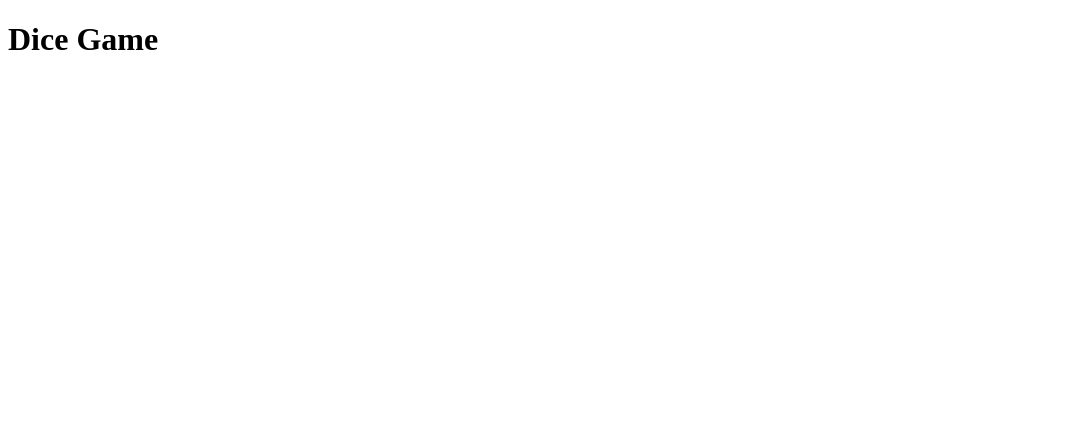
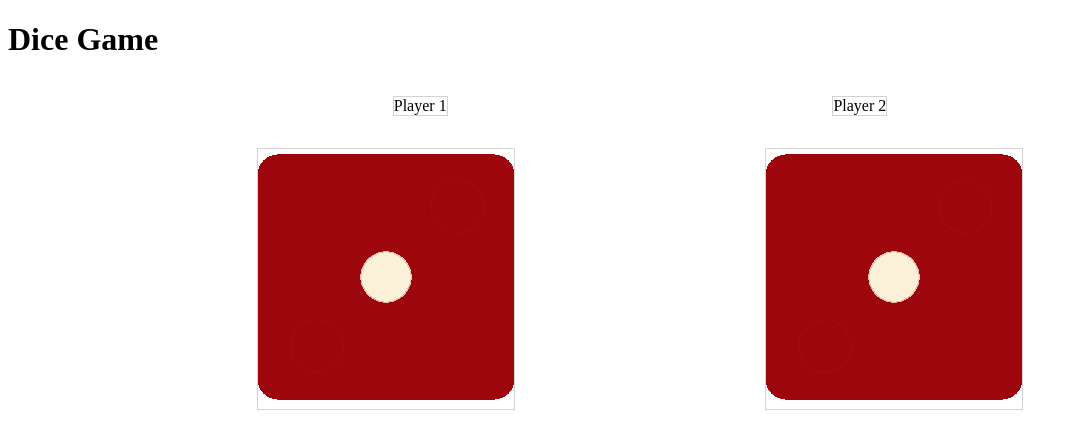
Before and after one commit to radicaladi/gameofdice, a plain HTML site: page index.html in a window 1280 px wide. Shown: the whole page, without its empty margins (0-1078 px from the left). Drawn offline with Linux system fonts and the light colour scheme.

Commit message:
basic page appearance created

```diff
--- a/index.html
+++ b/index.html
@@ -4,6 +4,22 @@
     <meta charset="UTF-8">
     <title>Dice Game</title>
     <link rel="stylesheet" href="styles.css">
+    <style>
+        main {
+            display: flex;
+            flex-direction: column;
+            justify-content: space-evenly;
+        }
+        div {
+            display: flex;
+            justify-content: space-evenly;
+        }
+        section, article {
+            border: 1px solid lightgrey;
+            margin: 1em 0;
+            align-self: flex-end;
+        }
+    </style>
 </head>
 <body>
 <header>
@@ -12,8 +28,22 @@
     </h1>
 </header>
 <main>
-    <section></section>
-    <section></section>
+    <div>
+        <article>
+            Player 1
+        </article>
+        <article>
+            Player 2
+        </article>
+    </div>
+    <div>
+        <section>
+            <img src="assets/images/dice1.png" alt="dice-side-1">
+        </section>
+        <section>
+            <img src="assets/images/dice1.png" alt="dice-side-1">
+        </section>
+    </div>
 </main>
 <footer></footer>
 
```
